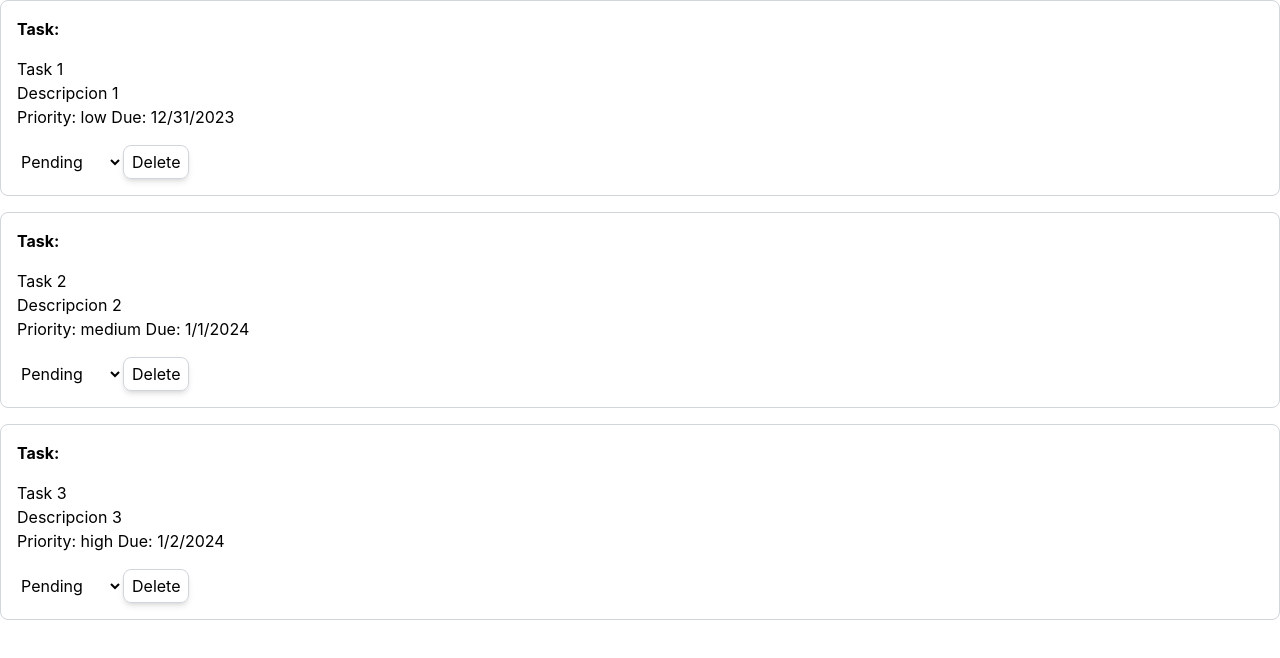
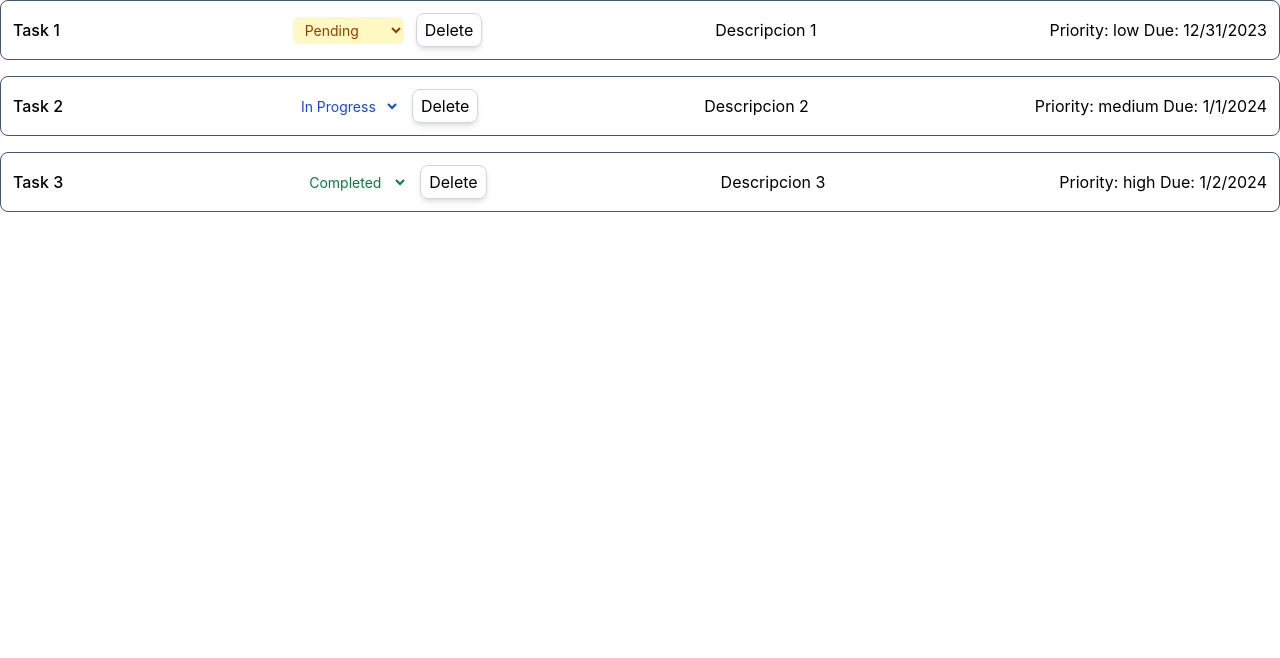
Before and after one commit to acpalacios3/task-manager, a React (Vite) app: page / in a window 1280 px wide. Shown: the top 658 px of the page. Built offline with nearby package versions, Linux system fonts and the light colour scheme.

Commit message:
styles with Tailwind CSS for a status list

```diff
--- a/src/components/TaskItem/TaskItem.tsx
+++ b/src/components/TaskItem/TaskItem.tsx
@@ -10,25 +10,30 @@ import type { TaskItemProps, Task } from "../types"
 export default function TaskItem({ task, onStatusChange, onDelete, }: TaskItemProps) {
 
     return (
-        <div className=' mb-4 border border-gray-300 rounded-lg p-4 grid grid-cols 2 gap-4'>
-            <h1 className='font-bold'> Task: </h1>
-            <div>
-                <h2>{task.title}</h2>
-                <p>{task.description}</p>
-                <p>Priority: {task.priority} Due: {task.dueDate}</p>
-            </div>
+        <div className=' mb-4 border border border-slate-600 rounded-lg p-3 grid grid-cols 2 gap-4'>
 
-            <div>
+            <div className="flex items-center justify-between gap-2">
+                <h2 className="font-medium" >
+                    {task.title}
+                </h2>
 
+                <div className="flex items-center gap-3">
+
+                    {/* type TaskStatus = 'pending' | 'in-progress' | 'completed'; */}
                     <select
+                        className={`rounded-md border-0 px-2 py-1 text-sm outline-none ${task.status === "pending" ? "bg-yellow-100 text-amber-800"
+                                : task.status === "in-progress" ? "bg-white text-blue-700"
+                                    : "bg-white text-green-700"
+                            }`}
+
                         value={task.status}
                         onChange={(event) =>
                             onStatusChange(task.id, event.target.value as Task["status"])
                         }>
 
-                    <option value="Pending">Pending</option>
-                    <option value="In-progress"> In Progress</option>
-                    <option value="Completed">Completed</option>
+                        <option value="pending">Pending</option>
+                        <option value="in-progress"> In Progress</option>
+                        <option value="completed">Completed</option>
 
                     </select>
 
@@ -38,6 +43,9 @@ export default function TaskItem({ task, onStatusChange, onDelete, }: TaskItemPr
                     </button>
 
                 </div>
+                <p>{task.description}</p>
+                <p>Priority: {task.priority} Due: {task.dueDate}</p>
+            </div>
 
         </div>
 
```
Lines whose indentation alone changed are shown as unchanged.
